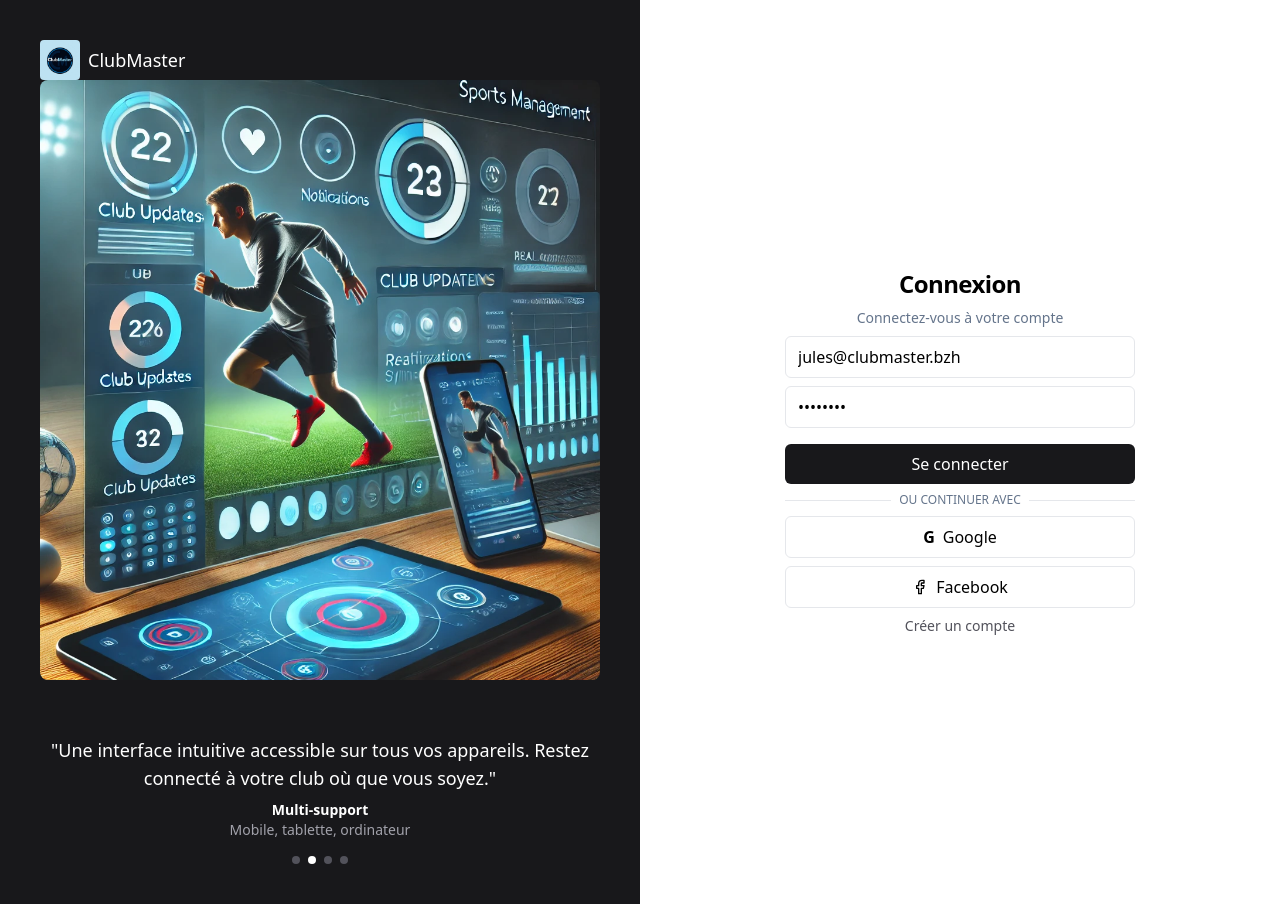
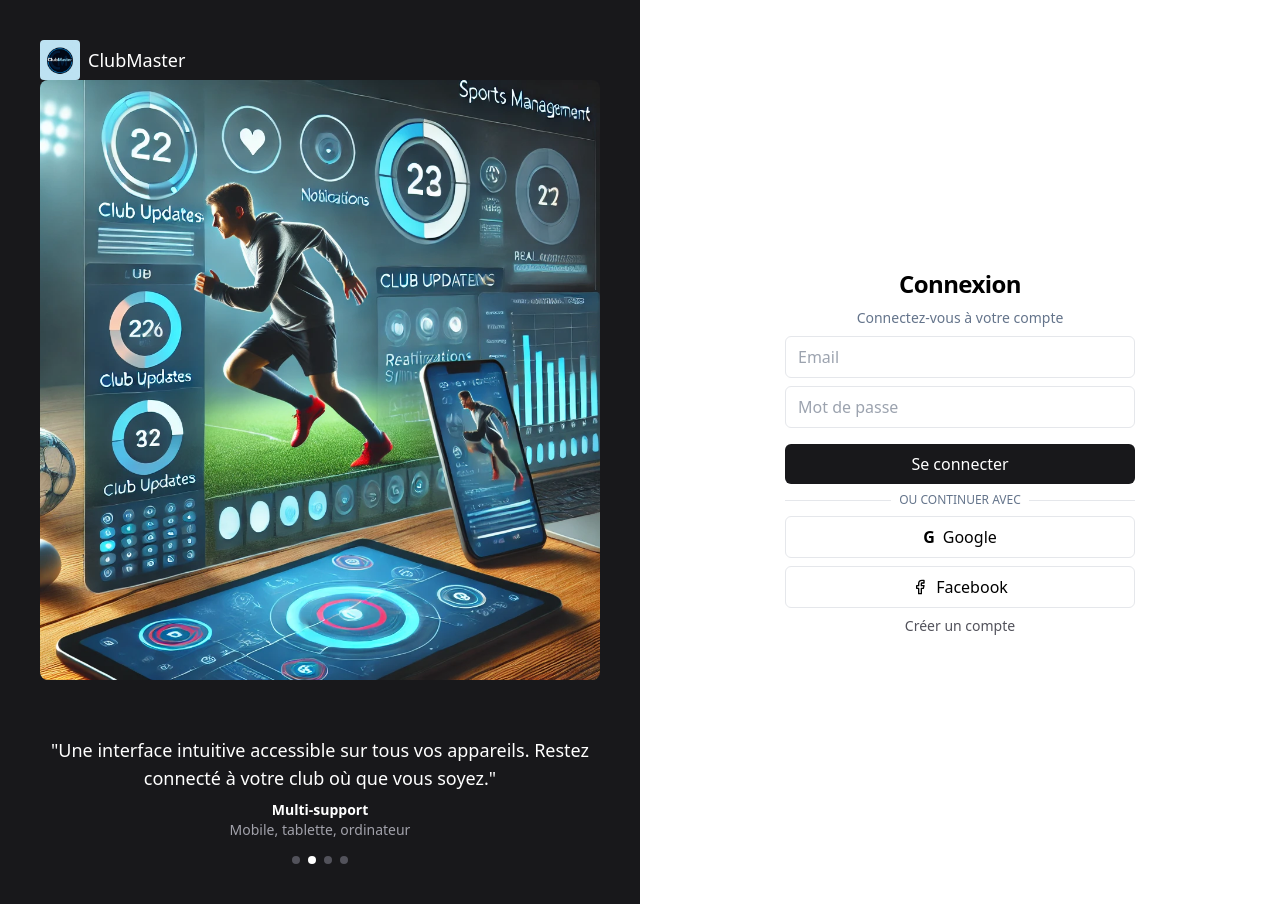
Before and after one commit to TigrouForMatic/ClubMaster, a React (Vite) app in the folder APP/ClubMaster-APP/: page / in a window 1280 px wide. Built offline with nearby package versions, Linux system fonts and the light colour scheme.

Commit message:
Bug socket vite config

```diff
--- a/APP/ClubMaster-APP/src/components/Authentification/AuthForm.jsx
+++ b/APP/ClubMaster-APP/src/components/Authentification/AuthForm.jsx
@@ -19,10 +19,10 @@ const passwordRules = [
 
 function AuthForm() {
   const [isLogin, setIsLogin] = useState(true);
-  const [login, setLogin] = useState('jules@clubmaster.bzh');
-  const [password, setPassword] = useState('Test1234');
-  // const [login, setLogin] = useState('');
-  // const [password, setPassword] = useState('');
+  // const [login, setLogin] = useState('jules@clubmaster.bzh');
+  // const [password, setPassword] = useState('Test1234');
+  const [login, setLogin] = useState('');
+  const [password, setPassword] = useState('');
   const [confirmPassword, setConfirmPassword] = useState('');
   const [error, setError] = useState('');
   const [passwordValidation, setPasswordValidation] = useState({
--- a/APP/ClubMaster-APP/vite.config.js
+++ b/APP/ClubMaster-APP/vite.config.js
@@ -32,5 +32,10 @@ export default defineConfig({
       WEBSOCKET_URL: JSON.stringify(process.env.WEBSOCKET_URL || 'ws://localhost:3200'),
       NODE_ENV: JSON.stringify(process.env.NODE_ENV || 'development')
     }
+  },
+  build: {
+    rollupOptions: {
+      external: ['socket.io-client']
+    }
   }
 })
```
Also changed, not shown: 2 other files (tests, documents, lock files or other folders).
